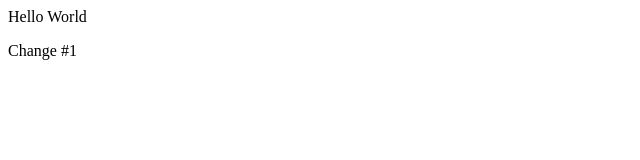
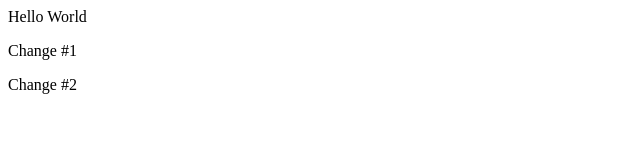
Before and after one commit to romeo522/git-test, a plain HTML site: page index.html in a window 1280 px wide. Shown: the full height of the page, 0-640 px from the left. Drawn offline with Linux system fonts and the light colour scheme.

Commit message:
3rd Commit

```diff
--- a/index.html
+++ b/index.html
@@ -9,5 +9,6 @@
 <body>
     Hello World
     <p>Change #1</p>
+    <p>Change #2</p>
 </body>
 </html>
```
